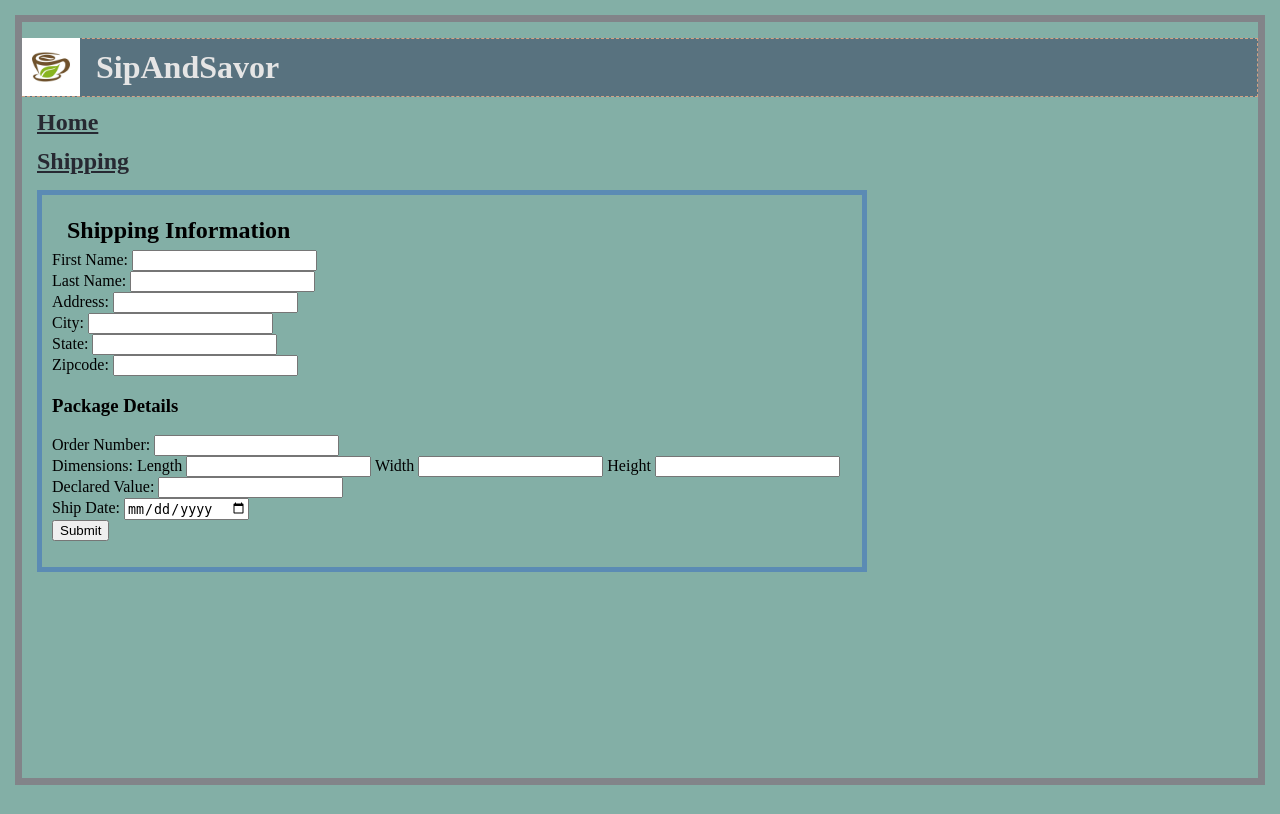
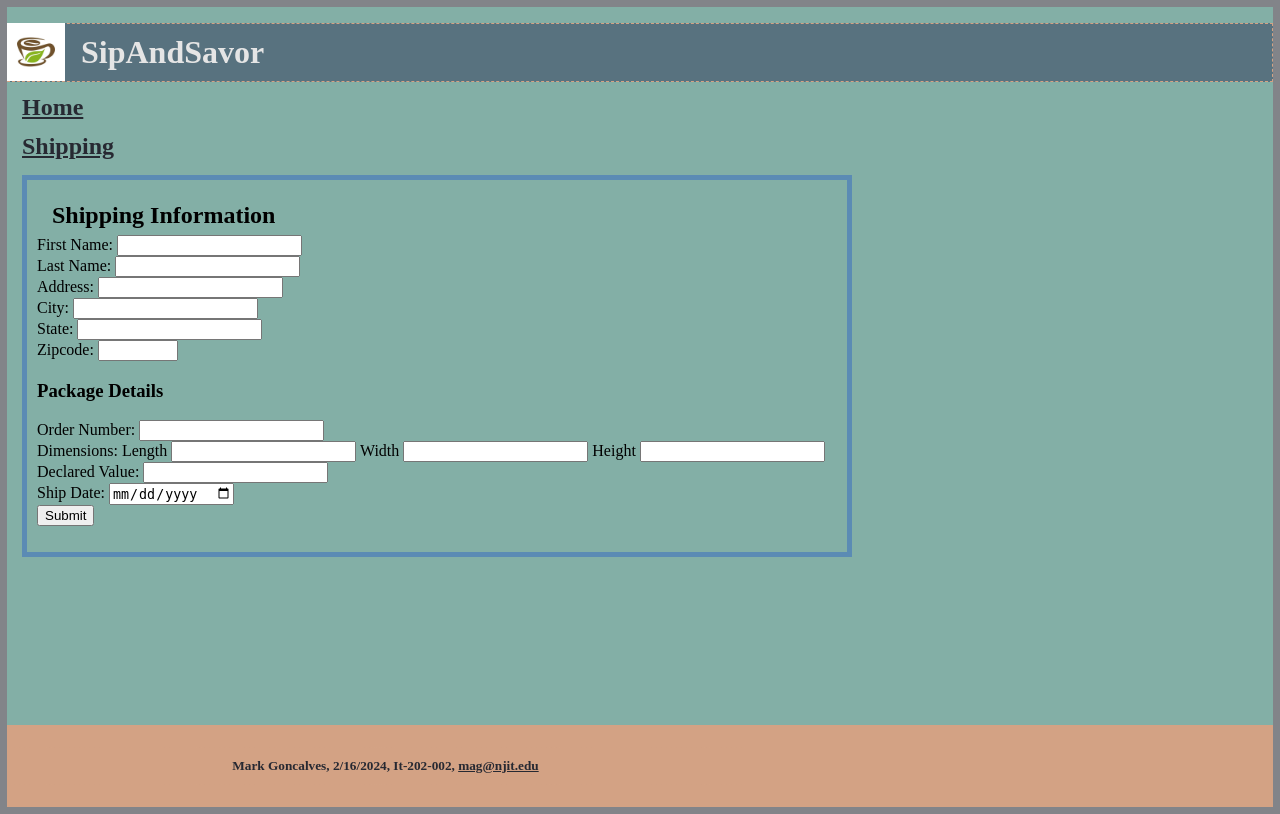
Before and after one commit to MarkaGon/E-commerce-Full-Stack-Web-Application-, a PHP site: page /ship.php in a window 1280 px wide. Before the commit the page ends 785 px from the top, so only its background shows below. Run offline with PHP 8.4, Linux system fonts and the light colour scheme.

Commit message:
finished phase 1

```diff
--- /dev/null
+++ b/footer.php
@@ -0,0 +1,26 @@
+<style>
+        body {
+            margin: 0;
+            padding: 0;
+            min-height: 100vh;
+            position: relative;
+        }
+
+        footer {
+            position: absolute;
+            bottom: 0;
+            width: 100%;
+            background-color: #d3a284;
+            color: #272932;
+            text-align: center;
+
+        }
+    </style>
+
+<footer>
+    <h5>
+        <p>Mark Goncalves, 2/16/2024, It-202-002, <a href="mag@njit.edu">
+           mag@njit.edu </a>
+        </p>
+    </h5>
+</footer>
--- a/home.php
+++ b/home.php
@@ -23,6 +23,7 @@
             </nav>
             <img class="carbon" src="images/cn.png" alt="Carbon Neutral"/>
         </main>
+        <?php include('footer.php'); ?>
         <h4>
         <img class="kettle" src="images/eket.png" alt="Eletric Kettle"/>
         <img class="press" src="images/fpress.jpg" alt="French Press"/>
--- a/ship.php
+++ b/ship.php
@@ -42,25 +42,26 @@ if(!isset($declared_value)) { $declared_value = ''; }
             <input type ="text" name = "state" value = "<?php echo htmlspecialchars($state); ?>"/> <br>
 
             <label>Zipcode:</label>
-            <input type ="number" name = "zipcode" value = "<?php echo htmlspecialchars($zipcode); ?>"/> <br>
+            <input type ="number" name = "zipcode" min="10000" max="99999" value = "<?php echo htmlspecialchars($zipcode); ?>"/> <br>
 
             <h3>Package Details</h3>
             <label>Order Number:</label>
             <input type ="number" name = "order_number" value = "<?php echo htmlspecialchars($order_number); ?>"/><br>
 
             <label>Dimensions: Length</label>
-            <input type ="number" name = "length" value = "<?php echo htmlspecialchars($length); ?>"/>
+            <input type ="number" name = "length" max="36" value = "<?php echo htmlspecialchars($length); ?>"/>
             <label>Width</label>
-            <input type ="number" name = "width" value = "<?php echo htmlspecialchars($width); ?>"/>
+            <input type ="number" name = "width" max="36"  value = "<?php echo htmlspecialchars($width); ?>"/>
             <label>Height</label>
-            <input type ="number" name = "height" value = "<?php echo htmlspecialchars($height); ?>"/> <br>
+            <input type ="number" name = "height" max="36" value = "<?php echo htmlspecialchars($height); ?>"/> <br>
 
             <label>Declared Value:</label>
-            <input type ="number" name = "declared_value" value = "<?php echo htmlspecialchars($declared_value); ?>"/><br>
+            <input type ="number" name = "declared_value" max="1000" value = "<?php echo htmlspecialchars($declared_value); ?>"/><br>
             <label>Ship Date:</label>
             <input type ="date" name = "ship_date" value = "<?php echo htmlspecialchars($ship_date); ?>"/><br>
             <input type="submit" value="Submit">
         <form>
     </main>
+    <?php include('footer.php'); ?>
 </body>
 </html>
```
